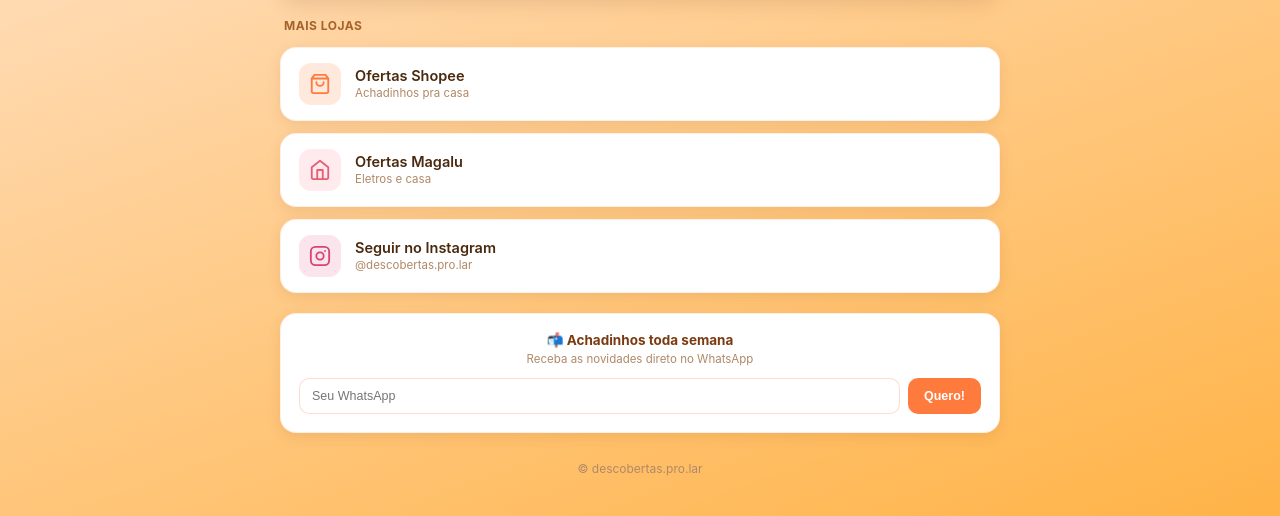
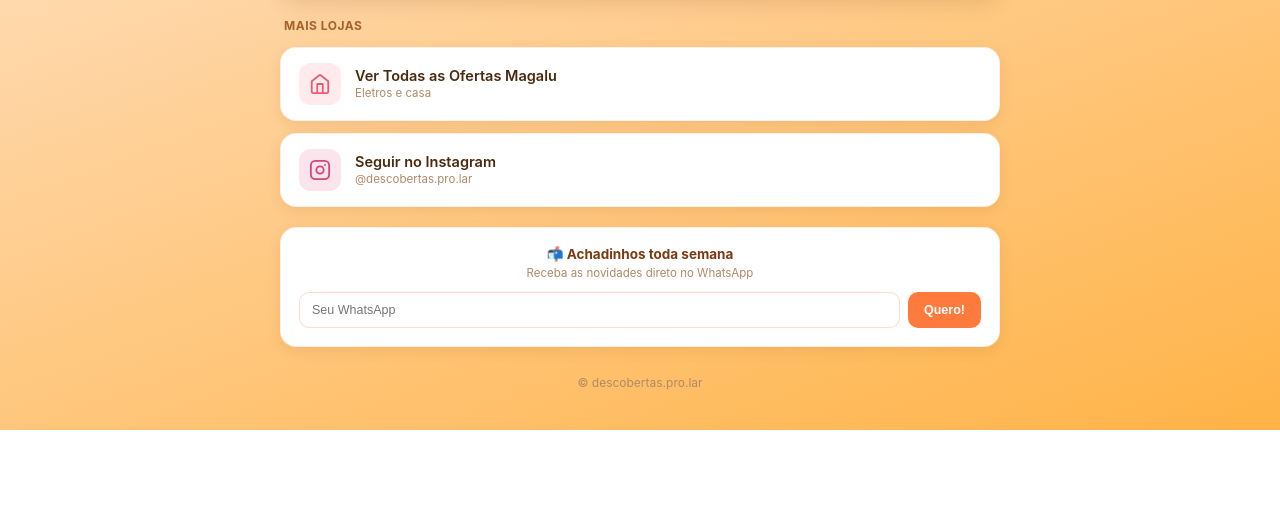
Before and after one commit to descobertas-pro-lar/descobertas-pro-lar, a plain HTML site: page index.html in a window 1280 px wide. Shown: the part 902-1418 px from the top of the page. After the commit the page ends 1332 px from the top, so only its background shows below. Drawn offline with Linux system fonts and the light colour scheme.

Commit message:
Remove unlaunched Shopee link, wire real Magalu storefront

```diff
--- a/index.html
+++ b/index.html
@@ -409,18 +409,10 @@
     <div class="links">
       <div class="section-label">Mais lojas</div>
 
-      <a class="link-card" href="#" id="link-shopee" target="_blank">
-        <div class="link-icon icon-shopee"><svg viewBox="0 0 24 24" fill="none" stroke="#FF7A3D" stroke-width="2" stroke-linecap="round" stroke-linejoin="round"><path d="M6 2 3 6v14a2 2 0 0 0 2 2h14a2 2 0 0 0 2-2V6l-3-4Z"/><path d="M3 6h18"/><path d="M16 10a4 4 0 0 1-8 0"/></svg></div>
-        <div class="link-text">
-          <div class="link-title">Ofertas Shopee</div>
-          <div class="link-sub">Achadinhos pra casa</div>
-        </div>
-      </a>
-
-      <a class="link-card" href="#" id="link-magalu" target="_blank">
+      <a class="link-card" href="https://www.magazinevoce.com.br/magazinedescobertaslar/" target="_blank">
         <div class="link-icon icon-magalu"><svg viewBox="0 0 24 24" fill="none" stroke="#E85D75" stroke-width="2" stroke-linecap="round" stroke-linejoin="round"><path d="M3 9 12 2l9 7v11a2 2 0 0 1-2 2H5a2 2 0 0 1-2-2Z"/><path d="M9 22V12h6v10"/></svg></div>
         <div class="link-text">
-          <div class="link-title">Ofertas Magalu</div>
+          <div class="link-title">Ver Todas as Ofertas Magalu</div>
           <div class="link-sub">Eletros e casa</div>
         </div>
       </a>
```
